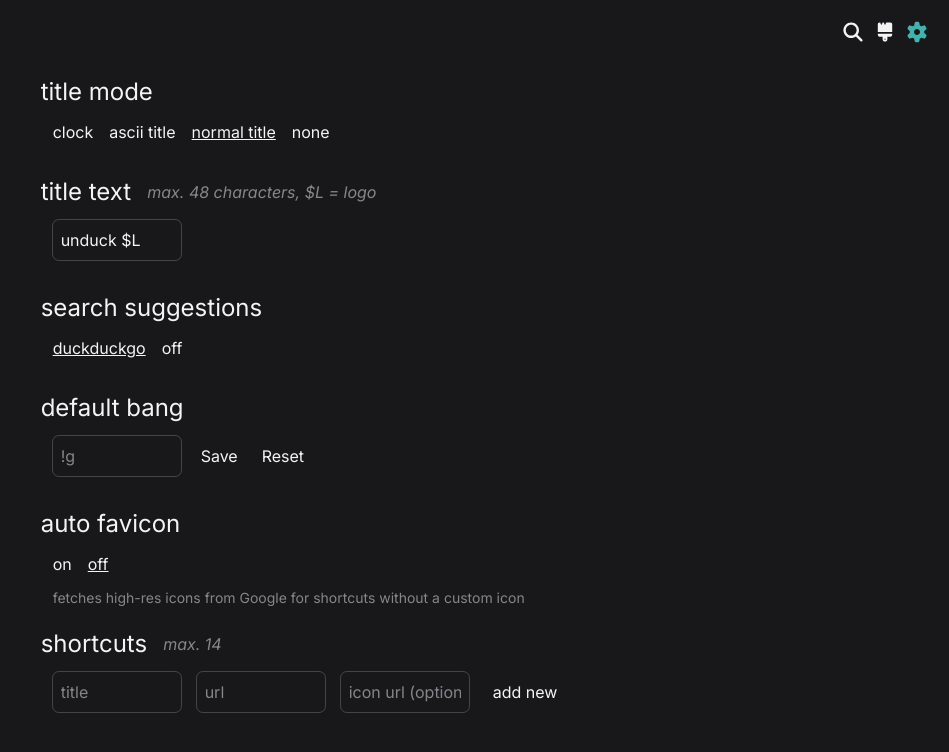
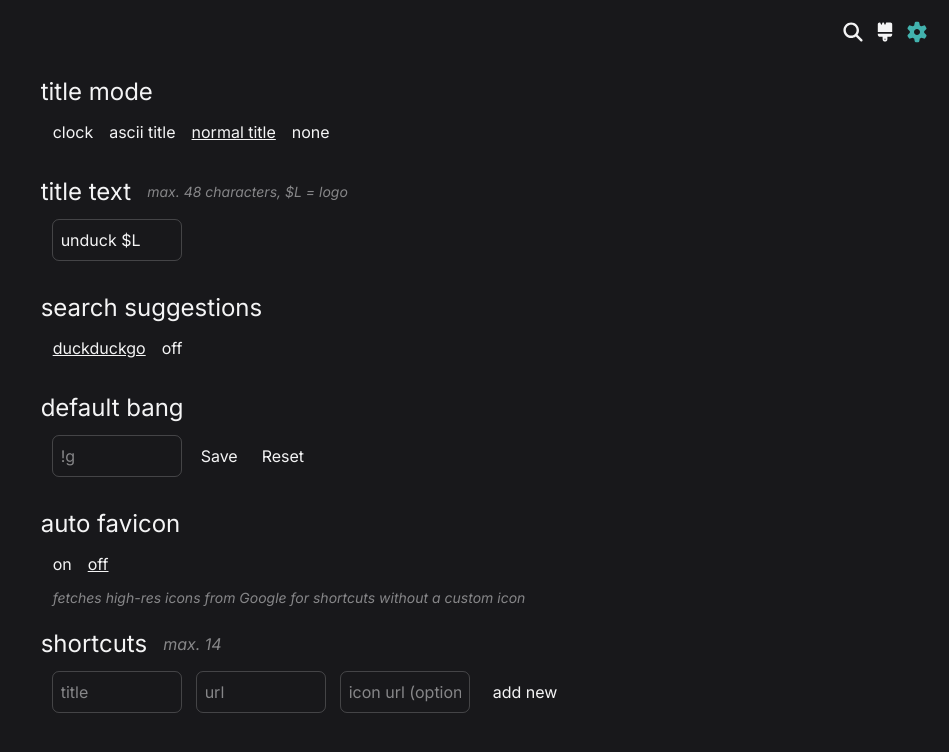
Before and after one commit to gabors0/unduck-startpage, a SvelteKit app: page /options in a window 1280 px wide. Both pictures are taken after a click on the label "normal title". Shown: the top 752 px of the page, without its empty margins (331-1280 px from the left). Built offline with nearby package versions, Linux system fonts and the light colour scheme.

Commit message:
format autofavicon's description

```diff
--- a/src/routes/options/+page.svelte
+++ b/src/routes/options/+page.svelte
@@ -147,7 +147,7 @@
       <section>
         <div class="flex gap-x-4 items-center flex-row">
           <h1 class="text-2xl">title text</h1>
-          <i class="opacity-50">max. 48 characters, $L = logo</i>
+          <i class="text-text/50 text-sm">max. 48 characters, $L = logo</i>
         </div>
         <div class="flex p-3 gap-x-4">
           <input
@@ -241,7 +241,9 @@
           <span class:underline={$autoFavicon === false}>off</span>
         </label>
       </div>
-      <p class="text-text/50 text-sm px-3">fetches high-res icons from Google for shortcuts without a custom icon</p>
+      <p class="text-text/50 text-sm italic px-3">
+        fetches high-res icons from Google for shortcuts without a custom icon
+      </p>
     </section>
 
     <section class="w-full">
@@ -287,7 +289,9 @@
             {:else if $autoFavicon}
               {@const faviconUrl = (() => {
                 try {
-                  const u = shortcut.url.startsWith("http") ? shortcut.url : "http://" + shortcut.url;
+                  const u = shortcut.url.startsWith("http")
+                    ? shortcut.url
+                    : "http://" + shortcut.url;
                   return `https://www.google.com/s2/favicons?domain=${new URL(u).hostname}&sz=128`;
                 } catch {
                   return "";
```
